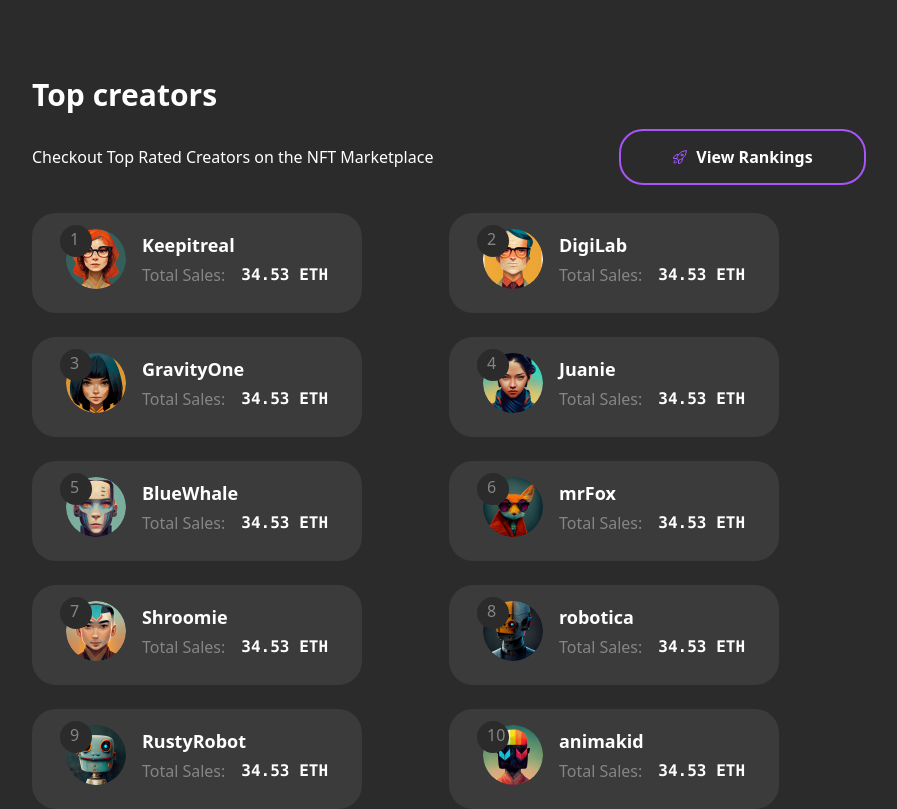
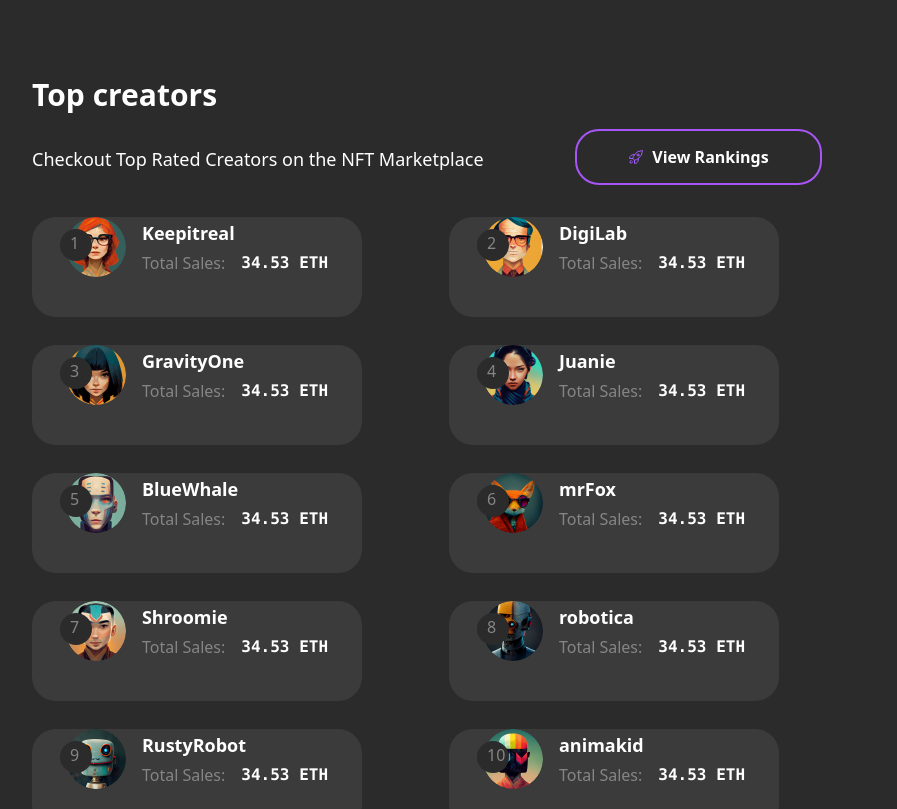
Before and after one commit to Panteagh/NFT-Marketplace, a React (Vite) app: page / in a window 1280 px wide. Shown: the part 1260-2069 px from the top of the page, without its empty margins (191-1088 px from the left). Built offline with nearby package versions, Linux system fonts and the light colour scheme; data requests are answered from the project's data file.

Commit message:
Pagination

```diff
--- a/src/App.jsx
+++ b/src/App.jsx
@@ -1,27 +1,29 @@
-import './App.css'
-import {  Route, Routes } from 'react-router-dom'
-import Home from './pages/Home/Home'
-import Marketplace from './pages/Marketplace/Marketplace'
-import Rankings from './pages/Ranking/Rankings'
-import Wallet from './pages/Wallet/Wallet'
-import Layout from './components/Layout/Layout'
-import Login from './pages/Login/login'
+import "./App.css";
+import { Route, Routes } from "react-router-dom";
+import Home from "./pages/Home/Home";
+import Marketplace from "./pages/Marketplace/Marketplace";
+import Rankings from "./pages/Ranking/Rankings";
+import Wallet from "./pages/Wallet/Wallet";
+import Layout from "./components/Layout/Layout";
+import Login from "./pages/Login/login";
+import ArtistPage from "./pages/ArtistPage/ArtistPage";
 
 function App() {
-
   return (
     <>
-    <Layout>
-      <Routes>
-        <Route path='/' element={<Home />}></Route>
-        <Route path='/Marketplace' element={<Marketplace />}></Route>
-        <Route path='/Rankings' element={<Rankings />}></Route>
-        <Route path='/Wallet' element={<Wallet />}></Route>
-        <Route path='/login' element={<Login />}></Route>
-      </Routes>
-    </Layout>
+      <Layout>
+        <Routes>
+          <Route path="/" element={<Home />}></Route>
+          <Route path="/Marketplace" element={<Marketplace />}></Route>
+          <Route path="/Rankings" element={<Rankings />}></Route>
+          <Route path="/Wallet" element={<Wallet />}></Route>
+          <Route path="/login" element={<Login />}></Route>
+          <Route path="/ArtistPage/:id" element={<ArtistPage />}>
+          </Route>
+        </Routes>
+      </Layout>
     </>
-  )
+  );
 }
 
-export default App
+export default App;
--- a/src/components/ArtistCard/ArtistCard.jsx
+++ b/src/components/ArtistCard/ArtistCard.jsx
@@ -2,9 +2,9 @@ import React from "react";
 
 function ArtistCard({ id, name, Avatar }) {
   return (
-    <div className="bg-[#3B3B3B] rounded-3xl lg:w-60 lg:h-[238px] relative md:w-[330px] sm:w-[315px] md:h-[100px] sm:h-[100px] my-3">
+    <div className="bg-[#3B3B3B] rounded-3xl lg:w-60 lg:h-[238px] relative md:w-[330px] sm:w-[315px] md:h-[100px] sm:h-[100px] my-3 hover:scale-110 duration-700 ">
       <div className="bg-[#2B2B2B] text-[#858584] rounded-full w-8 h-8 lg:text-center absolute top-5 left-5 md:top-3 sm:top-3 md:left-7 lg:pt-[3px] lg:pr-[10px] max-lg:p md:pl-[10px] md:pt-[2px] sm:pl-[12px] sm:pt-[2px]">
-        {id}
+       {id}
       </div>
       <div className="flex lg:flex-col md:flex-row justify-center items-center md:mt-4 sm:mt-4 ">
         <img
--- a/src/components/TopCreators/TopCreators.jsx
+++ b/src/components/TopCreators/TopCreators.jsx
@@ -3,6 +3,7 @@ import { HiOutlineRocketLaunch } from "react-icons/hi2";
 import BorderedButton from "../BorderedButton/BorderedButton";
 import { getCreators } from "../../assets/services/api";
 import ArtistCard from "../ArtistCard/ArtistCard";
+import { Link } from "react-router-dom";
 
 function TopCreators() {
   const [artists, setArtists] = useState([]);
@@ -20,19 +21,23 @@ function TopCreators() {
       <h2 className="font-bold text-white lg:text-4xl md:text-3xl max-md:text-xl font-sans leading-tight">
         Top creators
       </h2>
-      <div className="flex justify-between mt-4">
-        <p className="text-white lg:text-2xl max-md:text-lg font-sans mt-4">
+      <div className="flex justify-between mt-4 mr-11">
+        <p className="text-white lg:text-2xl md:text-lg max-md:text-base font-sans mt-4">
           Checkout Top Rated Creators on the NFT Marketplace
         </p>
+        <Link to="/Rankings">
         <BorderedButton
-          style="w-[247px] max-md:hidden"
+          style="w-[247px] "
           icon={<HiOutlineRocketLaunch color="#A259FF" />}
           label="View Rankings"
         />
+        </Link>
       </div>
       <div className="  grid lg:grid-cols-4 md:grid-cols-2 max-md:grid-cols-1 justify-between mt-4">
         {artists.map((item) => (
+          <Link key={item.id} to={`/ArtistPage/${item.id}`}>
           <ArtistCard {...item} />
+          </Link>
         ))}
       </div>
     </div>
--- /dev/null
+++ b/src/pages/ArtistPage/ArtistPage.jsx
@@ -0,0 +1,11 @@
+import React from 'react'
+
+function ArtistPage() {
+  return (
+    <div>
+
+    </div>
+  )
+}
+
+export default ArtistPage
```
